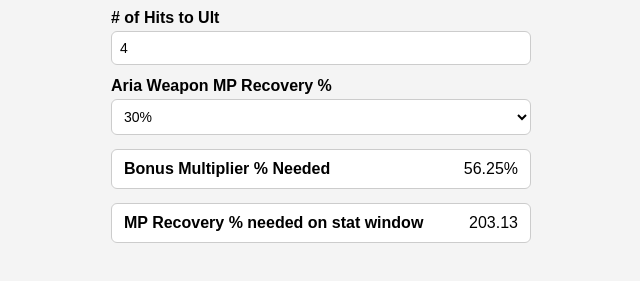
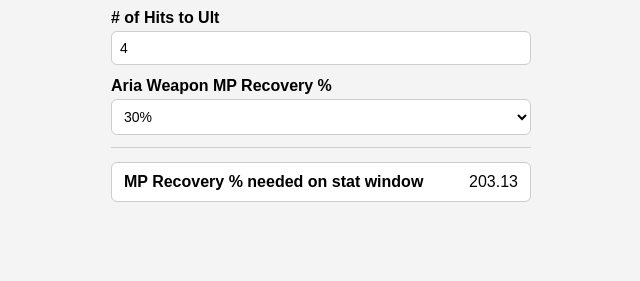
Before and after one commit to palzki/aria-mp-calculator, a plain HTML site: page index.html in a window 1280 px wide. Shown: the part 177-458 px from the top of the page, without its empty margins (319-959 px from the left). Drawn offline with Linux system fonts and the light colour scheme.

```diff
--- a/index.html
+++ b/index.html
@@ -6,6 +6,12 @@
     <meta name="viewport" content="width=device-width, initial-scale=1" />
     <title>MP Recovery Calculator</title>
     <style>
+        .separator {
+            border: none;
+            border-top: 1px solid #ccc;
+            margin: 12px 0;
+        }
+
         body {
             font-family: Arial, sans-serif;
             max-width: 420px;
@@ -66,6 +72,10 @@
             font-size: 12px;
             margin-top: 4px;
         }
+
+        #bonusMultiplierContainer {
+            display: none;
+        }
     </style>
 </head>
 
@@ -89,7 +99,9 @@
         <option value="35">35%</option>
     </select>
 
-    <div class="result">
+    <hr class="separator">
+
+    <div class="result" id="bonusMultiplierContainer">
         <div class="row">
             <div class="label">Bonus Multiplier % Needed</div>
             <div class="value" id="bonusMultiplier">0.00%</div>
```
